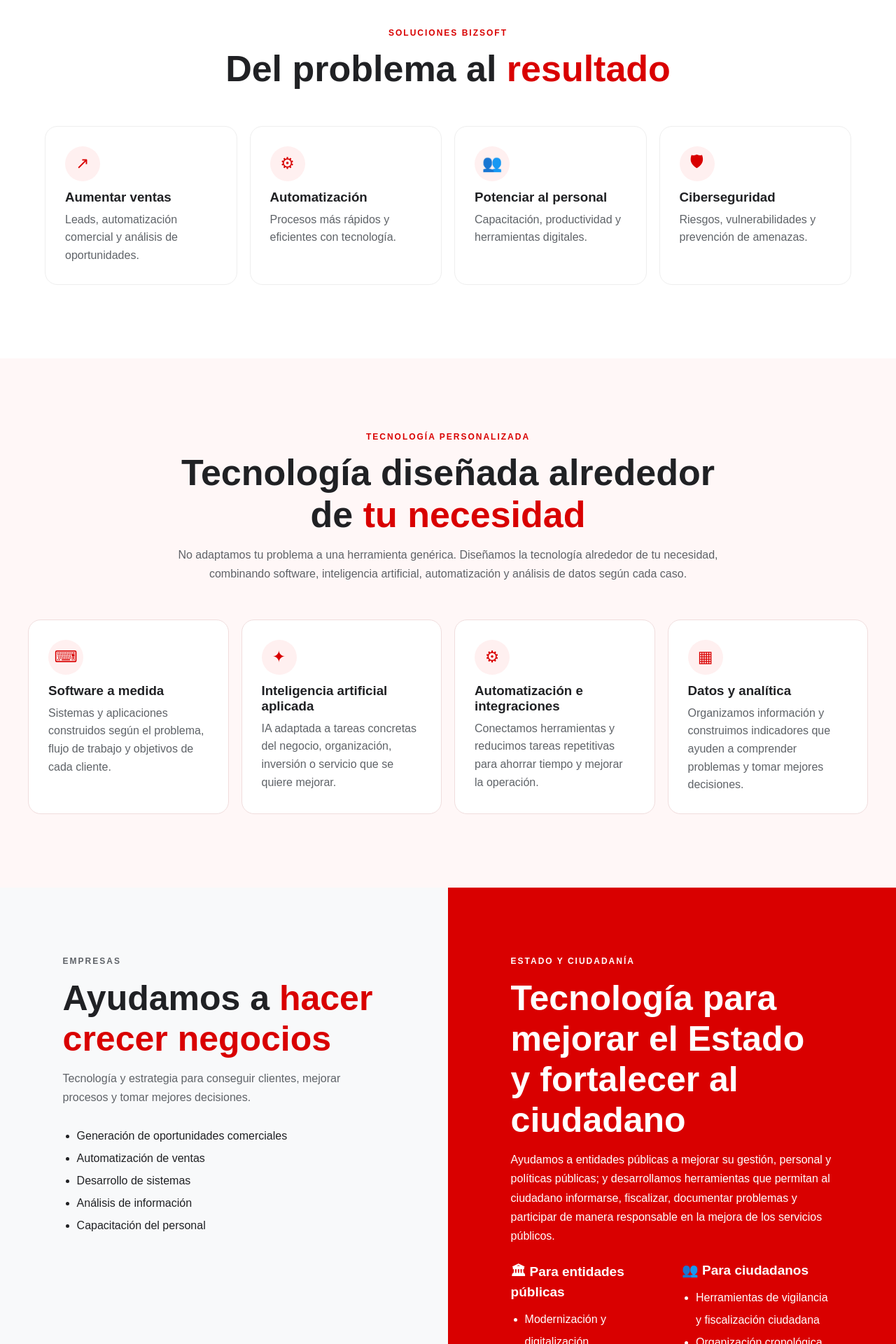
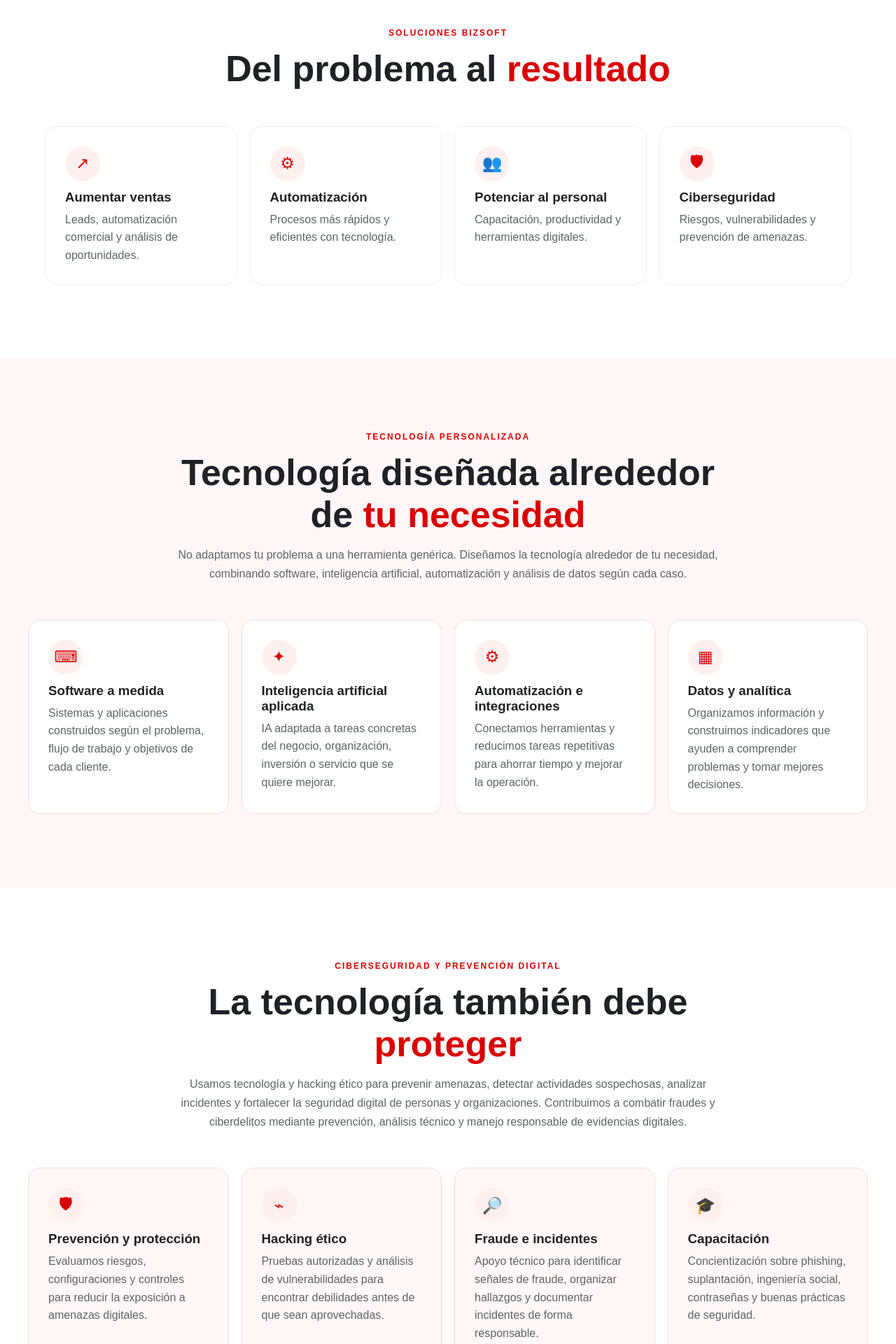
Before and after one commit to cocoqWsx/bizzsoft, a Django app: page / in a window 1280 px wide. Shown: the part 2560-4480 px from the top of the page at 70% size. Run offline with Django 5.2, Linux system fonts and the light colour scheme.

Commit message:
Add files via upload

```diff
--- a/web/asistente.py
+++ b/web/asistente.py
@@ -253,7 +253,7 @@ def diagnostico(t):
         "ventas": ("Baja captación o conversión de clientes", "El cliente puede tener dificultad para descubrir, comparar, cotizar o dar seguimiento a la compra.", ["Catálogo/web orientado a conversión", "Captación y clasificación de leads", "Cotizador o calculadora digital", "Seguimiento comercial automatizado"], "Medir consultas, cotizaciones y ventas antes y después del piloto."),
         "procesos": ("Trabajo lento, manual o repetitivo", "Hay tareas que consumen tiempo y pueden contener duplicidad, esperas o errores.", ["Mapeo del trabajo", "Automatización de tareas", "Integración de información", "Panel de seguimiento"], "Medir tiempo por operación, errores y horas ahorradas."),
         "publico": ("Problema relacionado con una entidad o servicio público", "Puede tratarse de una oportunidad de mejora institucional o de un caso que un ciudadano necesita documentar y seguir.", ["Diagnóstico de gestión", "Digitalización y tecnología", "Indicadores", "Capacitación del personal", "Organización de evidencia ciudadana", "Seguimiento institucional"], "Medir atención, tiempos, incidencias, respuesta institucional y resultado."),
-        "seguridad": ("Riesgo de ciberseguridad", "Primero hay que identificar activos, amenazas, vulnerabilidades y controles existentes.", ["Evaluación de riesgos", "Revisión de vulnerabilidades", "Medidas preventivas", "Capacitación"], "Priorizar riesgos por impacto y verificar reducción de exposición."),
+        "seguridad": ("Riesgo de ciberseguridad o posible fraude digital", "Primero hay que identificar activos, amenazas, señales de fraude, vulnerabilidades y controles existentes.", ["Evaluación de riesgos", "Hacking ético y revisión de vulnerabilidades con autorización", "Prevención de fraude y phishing", "Análisis y documentación responsable de incidentes", "Capacitación y concientización"], "Priorizar riesgos por impacto, preservar evidencias cuando corresponda y verificar la reducción de exposición."),
         "personal": ("Brecha de productividad o capacidad", "Puede existir una combinación de organización deficiente, herramienta inadecuada o necesidad de capacitación.", ["Diagnóstico de tareas", "Capacitación focalizada", "Herramientas de productividad", "Indicadores"], "Comparar productividad y calidad antes y después."),
         "general": ("Problema por diagnosticar", "Necesitamos conocer quién lo sufre, dónde ocurre, con qué frecuencia y qué impacto genera.", ["Observar el problema", "Recoger evidencia", "Identificar causas", "Diseñar una solución mínima"], "Definir un indicador sencillo para saber si la solución funciona."),
     }
--- a/web/static/web/css/estilos.css
+++ b/web/static/web/css/estilos.css
@@ -99,3 +99,47 @@ footer{padding:55px max(8vw,24px);background:#111;color:#fff;display:flex;justif
 .logo-header,.logo-hero,.footer-marca img{
     object-fit:contain;
 }
+
+
+/* Ciberseguridad y prevención digital */
+.ciberseguridad-seccion{
+    background:#fff;
+    padding:105px 24px;
+}
+.ciber-contenido{
+    max-width:1200px;
+    margin:auto;
+}
+.grid-ciber{
+    display:grid;
+    grid-template-columns:repeat(4,1fr);
+    gap:18px;
+    margin-top:52px;
+}
+.card-ciber{
+    background:#fff7f7;
+    border:1px solid #f0dddd;
+    border-radius:18px;
+    padding:28px;
+}
+.card-ciber h3{
+    margin:12px 0 8px;
+}
+.card-ciber p{
+    color:var(--gris);
+    line-height:1.6;
+}
+.ciber-llamada{
+    margin-top:34px;
+    text-align:center;
+}
+.ciber-llamada p{
+    color:#d60000;
+    margin-bottom:18px;
+}
+@media(max-width:900px){
+    .grid-ciber{grid-template-columns:1fr 1fr}
+}
+@media(max-width:600px){
+    .grid-ciber{grid-template-columns:1fr}
+}
--- a/web/templates/web/index.html
+++ b/web/templates/web/index.html
@@ -21,6 +21,7 @@
             <a href="#soluciones">Soluciones</a>
             <a href="#empresas">Empresas</a>
             <a href="#estado">Estado y ciudadanía</a>
+            <a href="#ciberseguridad">Ciberseguridad</a>
             <a href="#contacto">Contacto</a>
         </div>
         <a class="boton-cotizar" href="#contacto">Cotiza tu proyecto</a>
@@ -49,6 +50,7 @@
             <button data-texto="tengo un proceso que demora mucho">Un proceso demora mucho</button>
             <button data-texto="quiero analizar una inversión">Quiero invertir</button>
             <button data-texto="quiero analizar un problema público">Problema público</button>
+            <button data-texto="quiero mejorar mi ciberseguridad">Ciberseguridad</button>
         </div>
 
         <div class="buscador">
@@ -152,6 +154,52 @@
     </div>
 </section>
 
+<section class="ciberseguridad-seccion" id="ciberseguridad">
+    <div class="ciber-contenido">
+        <div class="titulo-seccion">
+            <p class="etiqueta">CIBERSEGURIDAD Y PREVENCIÓN DIGITAL</p>
+            <h2>La tecnología también debe <span>proteger</span></h2>
+            <p>
+                Usamos tecnología y hacking ético para prevenir amenazas, detectar actividades sospechosas,
+                analizar incidentes y fortalecer la seguridad digital de personas y organizaciones.
+                Contribuimos a combatir fraudes y ciberdelitos mediante prevención, análisis técnico y
+                manejo responsable de evidencias digitales.
+            </p>
+        </div>
+
+        <div class="grid-ciber">
+            <article class="card-ciber">
+                <div class="card-icono">🛡</div>
+                <h3>Prevención y protección</h3>
+                <p>Evaluamos riesgos, configuraciones y controles para reducir la exposición a amenazas digitales.</p>
+            </article>
+
+            <article class="card-ciber">
+                <div class="card-icono">⌁</div>
+                <h3>Hacking ético</h3>
+                <p>Pruebas autorizadas y análisis de vulnerabilidades para encontrar debilidades antes de que sean aprovechadas.</p>
+            </article>
+
+            <article class="card-ciber">
+                <div class="card-icono">🔎</div>
+                <h3>Fraude e incidentes</h3>
+                <p>Apoyo técnico para identificar señales de fraude, organizar hallazgos y documentar incidentes de forma responsable.</p>
+            </article>
+
+            <article class="card-ciber">
+                <div class="card-icono">🎓</div>
+                <h3>Capacitación</h3>
+                <p>Concientización sobre phishing, suplantación, ingeniería social, contraseñas y buenas prácticas de seguridad.</p>
+            </article>
+        </div>
+
+        <div class="ciber-llamada">
+            <p><strong>Hacking ético · Vulnerabilidades · Prevención de fraude · Incidentes · Evidencia digital · Capacitación</strong></p>
+            <button class="boton-secundario" data-pregunta="quiero mejorar mi ciberseguridad">Analizar un riesgo digital</button>
+        </div>
+    </div>
+</section>
+
 <section class="sectores">
     <article class="sector empresas" id="empresas">
         <p class="etiqueta">EMPRESAS</p>
```
Also changed, not shown: CAMBIOS_CIBERSEGURIDAD.txt (added, +7 -0 lines).
